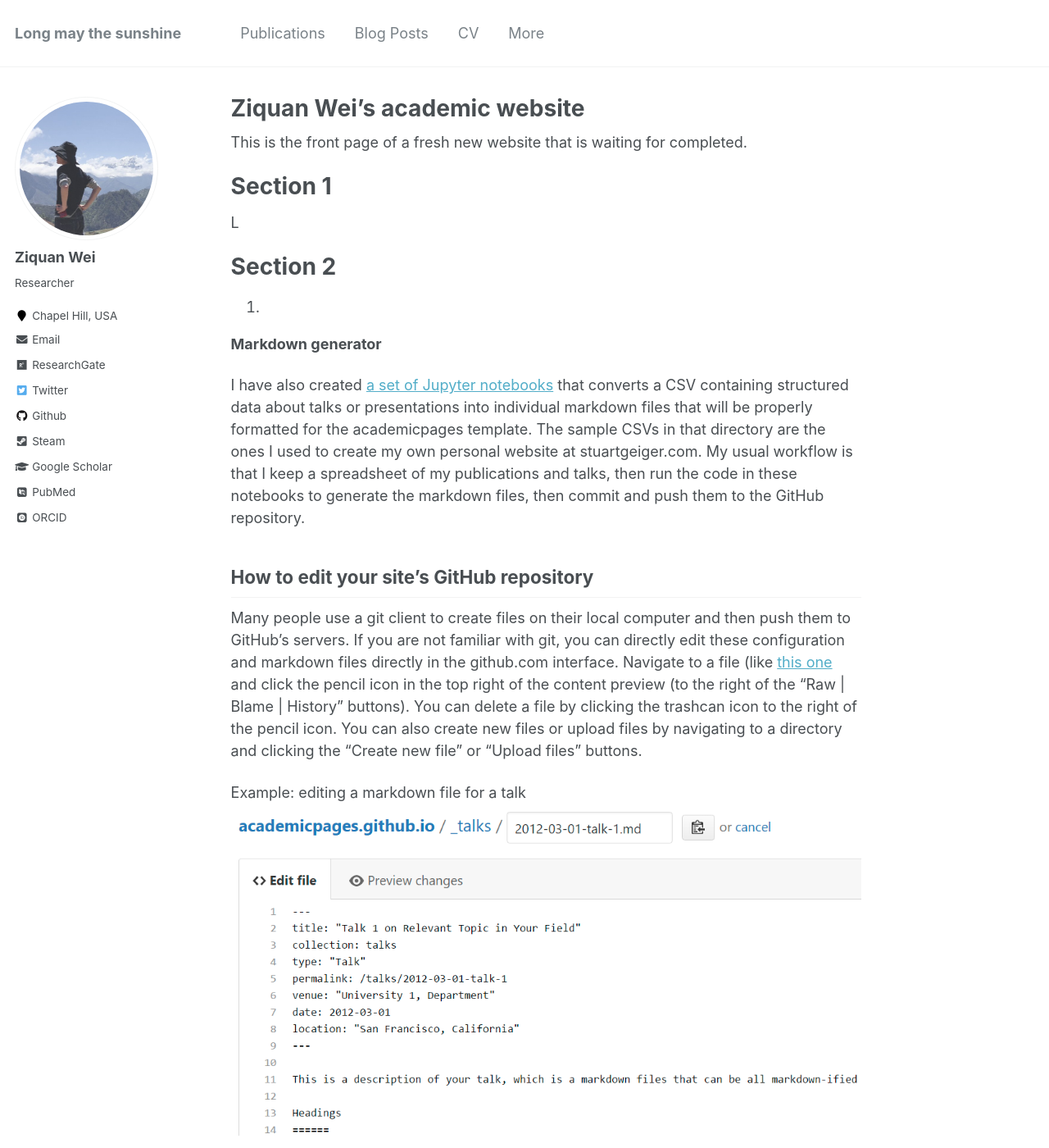
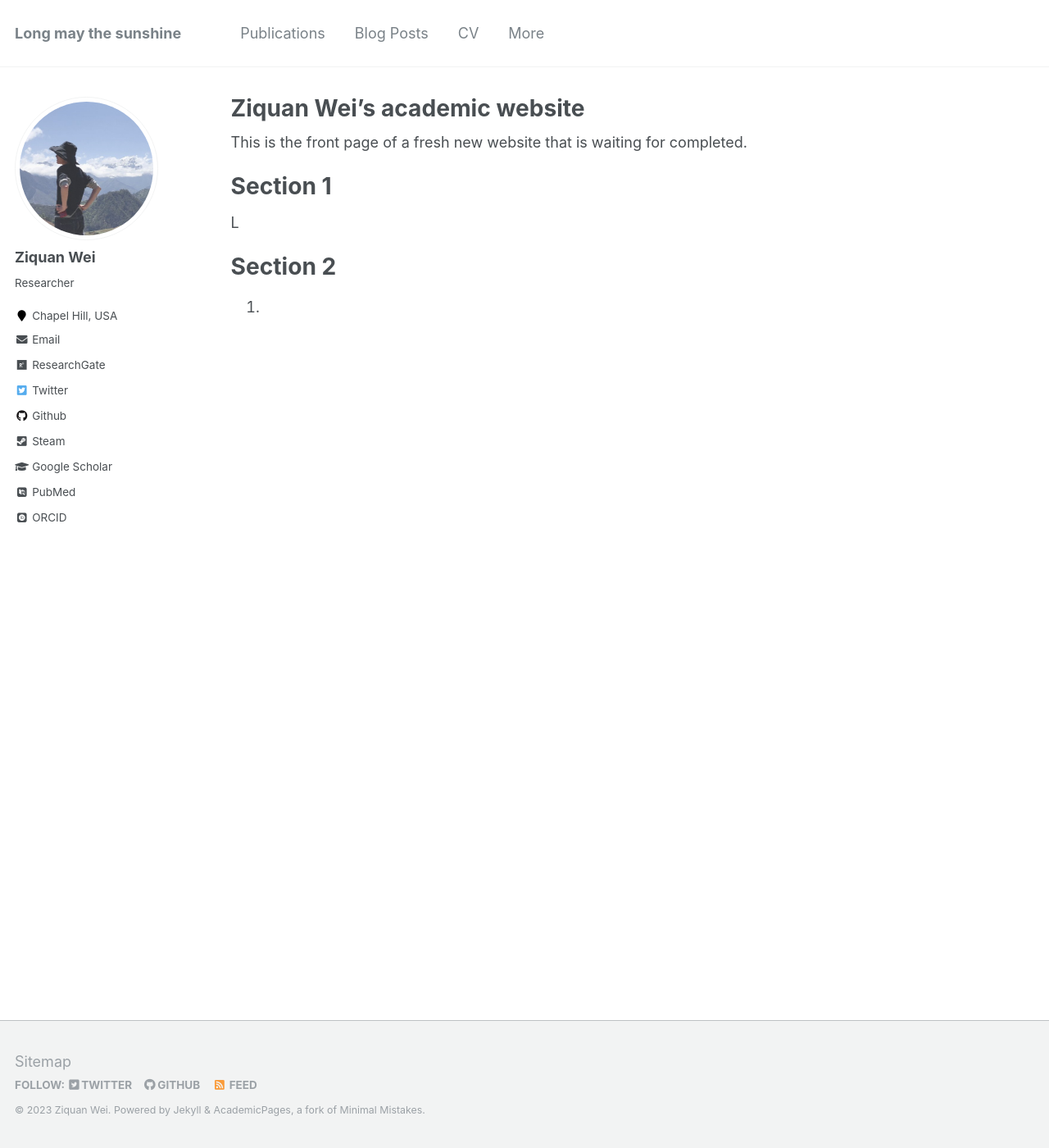
Before and after one commit to Chrisa142857/Chrisa142857.github.io, a Jekyll site: the page built from _pages/about.md, in a window 1280 px wide and 1400 px high. Shown: the whole window at 82% size. Built offline with Jekyll 4.4.1, drawn with Linux system fonts in a browser that asks for light colours; some web fonts are replaced; some of the changed text lies outside the part shown.

Commit message:
Update about.md

```diff
--- a/_pages/about.md
+++ b/_pages/about.md
@@ -17,19 +17,3 @@
 Section 2
 ======
 1.
-
-**Markdown generator**
-
-I have also created [a set of Jupyter notebooks](https://github.com/academicpages/academicpages.github.io/tree/master/markdown_generator
-) that converts a CSV containing structured data about talks or presentations into individual markdown files that will be properly formatted for the academicpages template. The sample CSVs in that directory are the ones I used to create my own personal website at stuartgeiger.com. My usual workflow is that I keep a spreadsheet of my publications and talks, then run the code in these notebooks to generate the markdown files, then commit and push them to the GitHub repository.
-
-How to edit your site's GitHub repository
-------
-Many people use a git client to create files on their local computer and then push them to GitHub's servers. If you are not familiar with git, you can directly edit these configuration and markdown files directly in the github.com interface. Navigate to a file (like [this one](https://github.com/academicpages/academicpages.github.io/blob/master/_talks/2012-03-01-talk-1.md) and click the pencil icon in the top right of the content preview (to the right of the "Raw | Blame | History" buttons). You can delete a file by clicking the trashcan icon to the right of the pencil icon. You can also create new files or upload files by navigating to a directory and clicking the "Create new file" or "Upload files" buttons.
-
-Example: editing a markdown file for a talk
-![Editing a markdown file for a talk](/images/editing-talk.png)
-
-For more info
-------
-More info about configuring academicpages can be found in [the guide](https://academicpages.github.io/markdown/). The [guides for the Minimal Mistakes theme](https://mmistakes.github.io/minimal-mistakes/docs/configuration/) (which this theme was forked from) might also be helpful.
```
